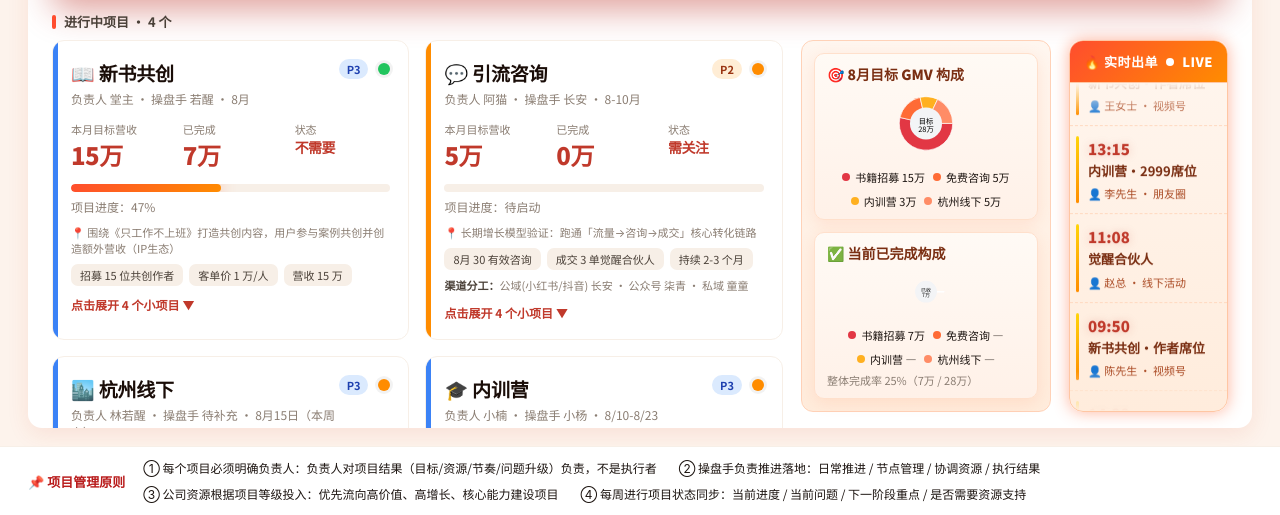
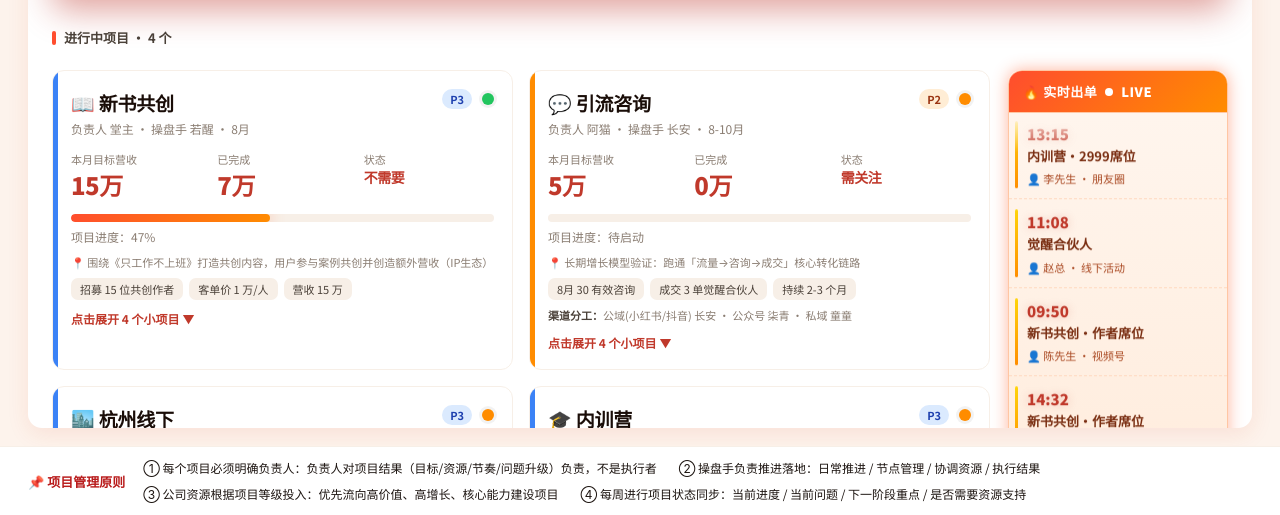
Before and after one commit to isiahhirko727-ship-it/juexing-dashboard, a plain HTML site: page index.html in a window 1280 px wide. Both pictures are taken after a click on the element "本月项目". Shown: the part 285-800 px from the top of the page. Drawn offline with Linux system fonts and the light colour scheme.

Commit message:
update dashboard from COS 20260812-2047

```diff
--- a/index.html
+++ b/index.html
@@ -124,10 +124,11 @@
     .missing-note { color: var(--amber); }
 
     /* Section 2: Projects - layout */
-    .projects-layout { display: flex; gap: 18px; align-items: stretch; flex: 1; min-height: 0; }
+    .projects-layout { display: flex; gap: 18px; align-items: stretch; }
     .projects-left { flex: 1; min-width: 0; min-height: 0; }
-    .projects-comp { flex: 0 0 250px; background: linear-gradient(180deg, #fff6ef 0%, #ffecdc 100%); border: 1px solid #ffd2b8; border-radius: 12px; padding: 12px; display: flex; flex-direction: column; gap: 12px; min-height: 0; margin-top: 26px; align-self: stretch; }
-    .comp-card { flex: 1; min-height: 0; background: linear-gradient(180deg,#fffaf5,#fff1e8); border: 1px solid #ffe0cc; border-radius: 10px; padding: 10px 12px; display: flex; flex-direction: column; align-items: center; overflow: auto; box-shadow: 0 4px 16px rgba(255,107,53,.12); }
+    .projects-right { display: flex; flex-direction: column; gap: 14px; flex: 0 0 250px; min-height: 0; align-self: stretch; }
+    .projects-comp { flex: 1; min-height: 0; overflow: hidden; background: linear-gradient(180deg, #fff6ef 0%, #ffecdc 100%); border: 1px solid #ffd2b8; border-radius: 12px; padding: 12px; display: flex; flex-direction: column; gap: 12px; align-self: auto; }
+    .comp-card { flex: 1; min-height: 0; background: linear-gradient(180deg,#fffaf5,#fff1e8); border: 1px solid #ffe0cc; border-radius: 10px; padding: 10px 12px; display: flex; flex-direction: column; align-items: center; justify-content: center; overflow: auto; box-shadow: 0 4px 16px rgba(255,107,53,.12); }
     .comp-title { font-size: 14px; font-weight: 800; color: #7a2e12; align-self: flex-start; margin-bottom: 4px; }
     .comp-note { font-size: 11px; color: var(--gray-500); align-self: flex-start; margin-top: 6px; line-height: 1.4; }
     .comp-card .pie-chart { width: 132px; height: 132px; margin: 2px auto 0; }
@@ -182,7 +183,7 @@
     .subproject-bar { height: 5px; background: var(--gray-100); border-radius: 999px; overflow: hidden; }
     .subproject-bar-fill { height: 100%; background: var(--flame); border-radius: 999px; }
     .expand-hint { font-size: 12px; color: #c0392b; font-weight: 700; margin-top: 10px; }
-    .projects-page { display: flex; flex-direction: column; height: 100%; gap: 14px; }
+    .projects-page { display: flex; flex-direction: column; min-height: 100%; gap: 14px; }
     .kpi-band { display: flex; gap: 14px; background: var(--flame-deep); color: #fff; border-radius: 14px; padding: 18px 24px; box-shadow: 0 10px 34px rgba(180,30,20,.42), inset 0 1px 0 rgba(255,255,255,.14); border: 1px solid rgba(255,120,80,.4); }
     .kpi-item { flex: 1; position: relative; }
     .kpi-label { font-size: 12px; opacity: 0.88; font-weight: 600; letter-spacing: .3px; }
@@ -196,10 +197,11 @@
 
     /* Orders rail (right column, vertical marquee) */
     .orders-rail {
+      flex: 1; min-height: 0; overflow: hidden;
       background: linear-gradient(180deg, #fff6ef 0%, #ffecdc 100%);
       border: 1px solid #ffc6a3; border-radius: 14px;
-      display: flex; flex-direction: column; overflow: hidden; box-shadow: var(--glow-fire);
-      margin-top: 26px; align-self: stretch;
+      display: flex; flex-direction: column; box-shadow: var(--glow-fire);
+      align-self: auto;
     }
     .orders-rail-header {
       padding: 11px 14px; font-size: 13px; font-weight: 800; color: #fff;
@@ -207,8 +209,8 @@
       background: var(--flame); letter-spacing: .5px;
     }
     .live-dot { width: 8px; height: 8px; border-radius: 50%; background: #fff; box-shadow: 0 0 0 0 rgba(255,255,255,.8); animation: livePulse 1.4s infinite; }
-    .orders-rail-window { flex: 1; overflow: hidden; position: relative; -webkit-mask-image: linear-gradient(180deg, transparent, #000 10%, #000 88%, transparent); mask-image: linear-gradient(180deg, transparent, #000 10%, #000 88%, transparent); }
-    .orders-rail-track { will-change: transform; animation: scrollUp 22s linear infinite; }
+    .orders-rail-window { flex: 1; overflow: hidden; position: relative; min-height: 0; -webkit-mask-image: linear-gradient(180deg, transparent, #000 10%, #000 88%, transparent); mask-image: linear-gradient(180deg, transparent, #000 10%, #000 88%, transparent); }
+    .orders-rail-track { position: absolute; top: 0; left: 0; right: 0; will-change: transform; animation: scrollUp 22s linear infinite; }
     .orders-rail-window:hover .orders-rail-track { animation-play-state: paused; }
     @keyframes scrollUp { from { transform: translateY(0); } to { transform: translateY(-50%); } }
     @keyframes pulseGlow { 0%,100% { box-shadow: 0 0 12px rgba(255,90,40,.35); } 50% { box-shadow: 0 0 20px rgba(255,90,40,.6); } }
@@ -604,7 +606,7 @@
       return `
         <div class="orders-rail">
           <div class="orders-rail-header">🔥 实时出单<span class="live-dot"></span>LIVE</div>
-          <div class="orders-rail-window"><div class="orders-rail-track">${one}${one}</div></div>
+          <div class="orders-rail-window"><div class="orders-rail-track">${one}${one}${one}${one}</div></div>
         </div>`;
     }
 
@@ -656,12 +658,9 @@
           <div class="kpi-item"><div class="kpi-label">在跑项目</div><div class="kpi-big">${running.length}<span class="kpi-unit">/${all.length}</span></div></div>
         </div>`;
 
-      const left = `
-        <div class="project-subtitle">进行中项目 · ${running.length} 个</div>
-        <div class="project-grid">${runningCards.join('')}</div>
-        ${pending.length ? `<div class="project-subtitle pending">待启动项目 · ${pending.length} 个</div><div class="project-grid pending-grid">${pendingCards.join('')}</div>` : ''}`;
+      const leftBody = `<div class="project-grid">${runningCards.join('')}</div>${pending.length ? `<div class="project-subtitle pending">待启动项目 · ${pending.length} 个</div><div class="project-grid pending-grid">${pendingCards.join('')}</div>` : ''}`;
 
-      const body = `<div class="projects-page">${kpiBand}<div class="projects-layout"><div class="projects-left">${left}</div>${renderRevenueComposition()}${renderOrders()}</div></div>`;
+      const body = `<div class="projects-page">${kpiBand}<div class="project-subtitle">进行中项目 · ${running.length} 个</div><div class="projects-layout"><div class="projects-left">${leftBody}</div><div class="projects-right">${renderOrders()}${renderRevenueComposition()}</div></div></div>`;
       return section('projects', '本月项目', body);
     }
 
```
